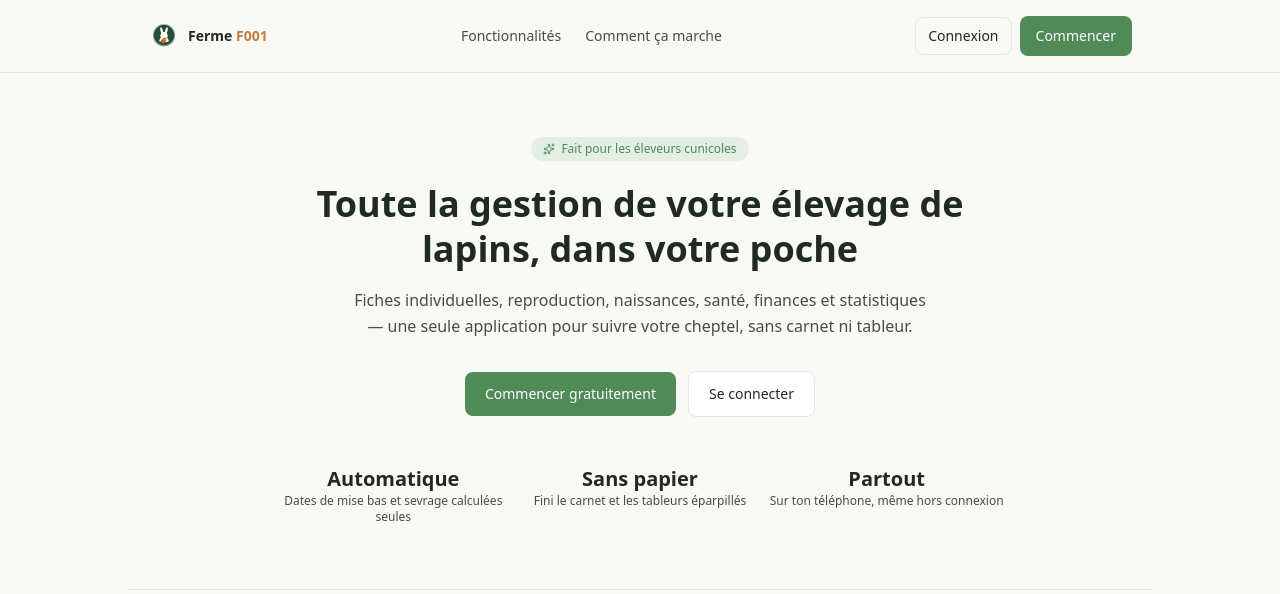
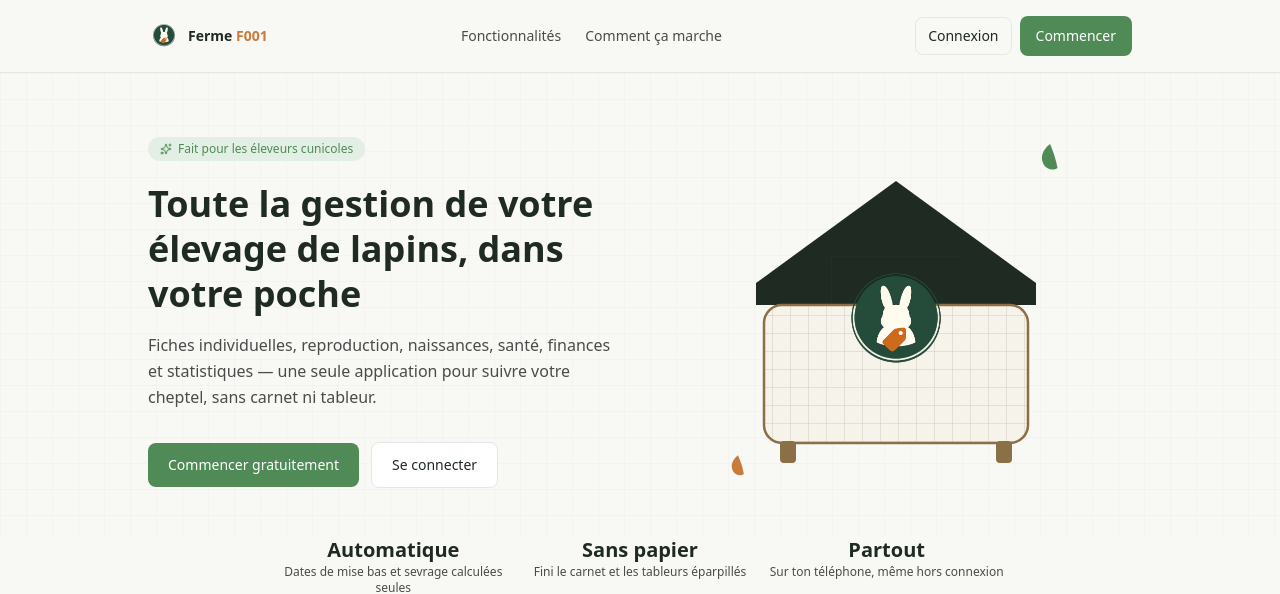
Before and after one commit to bk2024b/GestionElevage, a Next.js app: page / in a window 1280 px wide. Shown: the top 594 px of the page. Built offline with nearby package versions, Linux system fonts and the light colour scheme; no server answers.

Commit message:
feat(landing): ajouter illustration hero clapier + motif grillage + teinte brun décorative

```diff
--- a/src/app/globals.css
+++ b/src/app/globals.css
@@ -28,6 +28,9 @@
   --radius-card: 12px;
   --radius-control: 8px;
   --radius-pill: 999px;
+
+  --color-clapier: #8B6F47;
+  --color-clapier-soft: #EDE6DA;
 }
 
 @layer base {
--- a/src/app/page.tsx
+++ b/src/app/page.tsx
@@ -6,6 +6,8 @@ import { FeatureCard } from '@/components/marketing/FeatureCard'
 import { AppLogoMark } from '@/components/ui/AppLogoMark'
 import { BrandName } from '@/components/ui/BrandName'
 import { ButtonLink } from '@/components/ui/Button'
+import { HeroIllustration } from '@/components/marketing/HeroIllustration'
+import { HutchPattern } from '@/components/marketing/HutchPattern'
 import {
   Rabbit,
   HeartPulse,
@@ -54,7 +56,11 @@ export default async function LandingPage() {
       <MarketingHeader />
 
       {/* Hero */}
-      <section className="max-w-3xl mx-auto px-5 pt-16 pb-12 text-center">
+      <section className="relative overflow-hidden">
+        <HutchPattern className="absolute inset-0 w-full h-full opacity-40" />
+        <div className="relative max-w-5xl mx-auto px-5 pt-16 pb-12">
+          <div className="grid lg:grid-cols-2 gap-10 items-center">
+            <div className="text-center lg:text-left">
               <span className="inline-flex items-center gap-1.5 text-xs text-accent-green bg-accent-green-soft px-3 py-1 rounded-pill mb-5">
                 <Sparkles size={12} />
                 Fait pour les éleveurs cunicoles
@@ -62,17 +68,21 @@ export default async function LandingPage() {
               <h1 className="text-3xl sm:text-4xl font-bold text-ink leading-tight mb-4">
                 Toute la gestion de votre élevage de lapins, dans votre poche
               </h1>
-        <p className="text-ink-soft text-base leading-relaxed mb-8 max-w-xl mx-auto">
+              <p className="text-ink-soft text-base leading-relaxed mb-8 max-w-xl mx-auto lg:mx-0">
                 Fiches individuelles, reproduction, naissances, santé, finances et statistiques —
                 une seule application pour suivre votre cheptel, sans carnet ni tableur.
               </p>
-        <div className="flex items-center justify-center gap-3">
+              <div className="flex items-center justify-center lg:justify-start gap-3">
                 <ButtonLink href="/register" variante="primaire" className="px-5 py-3">
                   Commencer gratuitement
                 </ButtonLink>
                 <ButtonLink href="/login" variante="secondaire" className="px-5 py-3">
                   Se connecter
                 </ButtonLink>
+              </div>
+            </div>
+            <HeroIllustration />
+          </div>
         </div>
       </section>
 
--- /dev/null
+++ b/src/components/marketing/HeroIllustration.tsx
@@ -0,0 +1,35 @@
+import Image from 'next/image'
+
+export function HeroIllustration() {
+  return (
+    <div className="relative w-full max-w-xs mx-auto">
+      <svg viewBox="0 0 320 320" className="w-full h-auto">
+        <defs>
+          <pattern id="mesh-hutch" width="18" height="18" patternUnits="userSpaceOnUse">
+            <path d="M0 0H18M0 0V18" stroke="#8B6F47" strokeWidth="1" opacity="0.3" />
+          </pattern>
+        </defs>
+        {/* Toit du clapier */}
+        <path d="M20 130 L160 28 L300 130 L300 152 L20 152 Z" fill="#1F2B22" />
+        {/* Corps grillagé */}
+        <rect x="28" y="152" width="264" height="138" rx="18" fill="#F5F3EA" />
+        <rect x="28" y="152" width="264" height="138" rx="18" fill="url(#mesh-hutch)" />
+        <rect x="28" y="152" width="264" height="138" rx="18" fill="none" stroke="#8B6F47" strokeWidth="2.5" />
+        {/* Pieds */}
+        <rect x="44" y="288" width="16" height="22" rx="4" fill="#8B6F47" />
+        <rect x="260" y="288" width="16" height="22" rx="4" fill="#8B6F47" />
+      </svg>
+
+      <div className="absolute inset-0 flex items-center justify-center pt-4">
+        <Image src="/icons/icon-512.png" alt="" width={130} height={130} priority />
+      </div>
+
+      <svg className="absolute -top-3 -right-3 w-9 h-9 text-accent-green" viewBox="0 0 24 24" fill="currentColor" aria-hidden="true">
+        <path d="M12 2C7 6 5 11 8 16c2 3 6 4 9 2-1-5-2-9-5-16z" />
+      </svg>
+      <svg className="absolute -bottom-2 -left-3 w-7 h-7 text-accent" viewBox="0 0 24 24" fill="currentColor" aria-hidden="true">
+        <path d="M12 2C7 6 5 11 8 16c2 3 6 4 9 2-1-5-2-9-5-16z" />
+      </svg>
+    </div>
+  )
+}
--- /dev/null
+++ b/src/components/marketing/HutchPattern.tsx
@@ -0,0 +1,12 @@
+export function HutchPattern({ className = '' }: { className?: string }) {
+  return (
+    <svg className={className} aria-hidden="true" preserveAspectRatio="xMidYMid slice">
+      <defs>
+        <pattern id="clapier-mesh" width="26" height="26" patternUnits="userSpaceOnUse">
+          <path d="M0 0H26M0 0V26" stroke="#8B6F47" strokeWidth="1" opacity="0.18" />
+        </pattern>
+      </defs>
+      <rect width="100%" height="100%" fill="url(#clapier-mesh)" />
+    </svg>
+  )
+}
```
Lines whose indentation alone changed are shown as unchanged.
